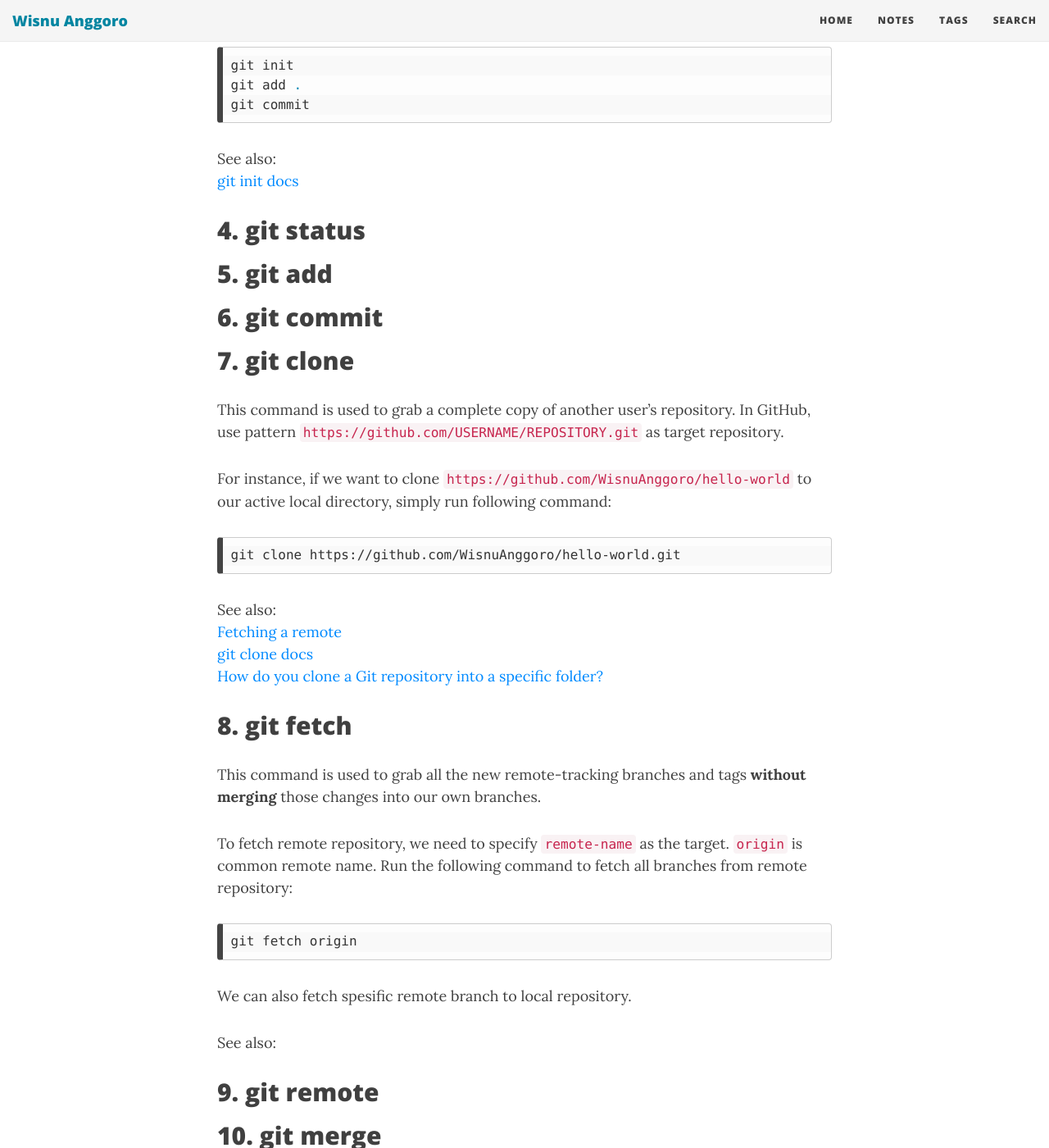
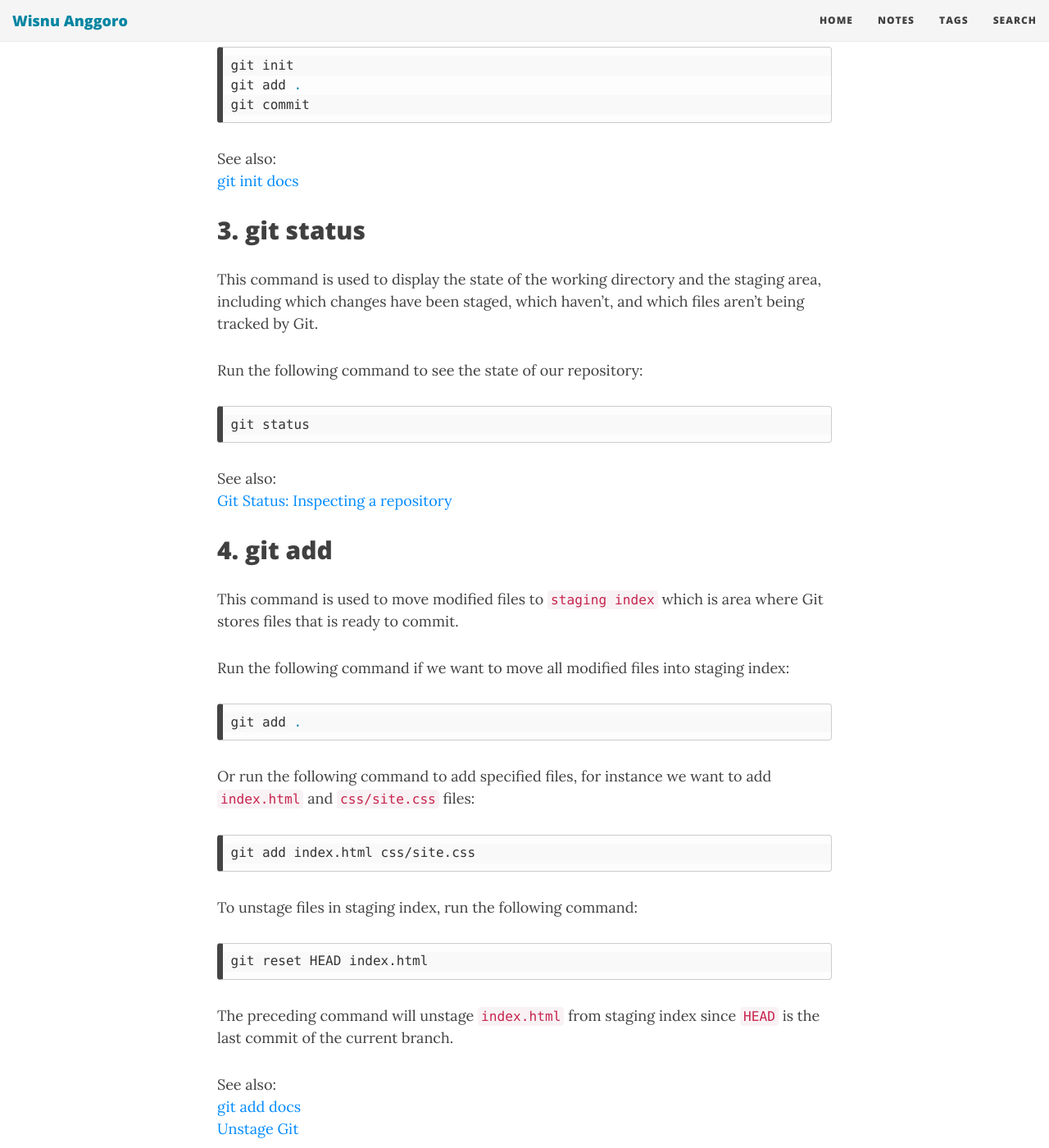
Before and after one commit to WisnuAnggoro/wisnuanggoro.github.io, a Jekyll site: the page built from _posts/2019-01-30-essential-git-commands.md, in a window 1280 px wide and 1400 px high, scrolled down 999 px. Shown: the whole window at 82% size. Built offline with Jekyll 4.4.1, drawn with Linux system fonts in a browser that asks for light colours; nearby versions of some CDN libraries; some of the changed text lies outside the part shown.

Commit message:
update note: git essential command

````diff
--- a/_posts/2019-01-30-essential-git-commands.md
+++ b/_posts/2019-01-30-essential-git-commands.md
@@ -42,13 +42,61 @@
 See also:<br />
 [git init docs](https://git-scm.com/docs/git-init)
 
-## 4. git status
+## 3. git status
 
-## 5. git add
+This command is used to display the state of the working directory and the staging area, including which changes have been staged, which haven’t, and which files aren’t being tracked by Git.
 
-## 6. git commit
+Run the following command to see the state of our repository:
 
-## 7. git clone
+```bash
+git status
+```
+
+See also:<br />
+[Git Status: Inspecting a repository](https://www.atlassian.com/git/tutorials/inspecting-a-repository)
+
+## 4. git add
+
+This command is used to move modified files to `staging index` which is area where Git stores files that is ready to commit.
+
+Run the following command if we want to move all modified files into staging index:
+
+```bash
+git add .
+```
+
+Or run the following command to add specified files, for instance we want to add `index.html` and `css/site.css` files:
+
+```bash
+git add index.html css/site.css
+```
+
+To unstage files in staging index, run the following command:
+
+```bash
+git reset HEAD index.html
+```
+
+The preceding command will unstage `index.html` from staging index since `HEAD` is the last commit of the current branch.
+
+See also:<br />
+[git add docs](https://git-scm.com/docs/git-add)<br />
+[Unstage Git](https://docs.gitlab.com/ee/university/training/topics/unstage.html)
+
+## 5. git commit
+
+This command is used to commit all files in staging index. We must provide a descriptive message when committing the staging index, for instance `add unit test for GetUser() function`
+
+Run the following command to commit staging index in Git:
+
+```bash
+git commit -m "<descriptive message>"
+```
+
+See also:<br />
+[git commit docs](https://git-scm.com/docs/git-commit)
+
+## 6. git clone
 
 This command is used to grab a complete copy of another user's repository. In GitHub, use pattern `https://github.com/USERNAME/REPOSITORY.git` as target repository.
 
@@ -63,26 +111,61 @@
 [git clone docs](https://git-scm.com/docs/git-clone)<br />
 [How do you clone a Git repository into a specific folder?](https://stackoverflow.com/questions/651038/how-do-you-clone-a-git-repository-into-a-specific-folder)
 
-## 8. git fetch
+## 7. git fetch
 
 This command is used to grab all the new remote-tracking branches and tags **without merging** those changes into our own branches.
 
-To fetch remote repository, we need to specify `remote-name` as the target. `origin` is common remote name. Run the following command to fetch all branches from remote repository:
+To fetch remote repository, we need to specify `remote-name` as the target. `origin` is common remote name.
+Run the following command to fetch all branches from remote repository (`origin`):
 
 ```bash
 git fetch origin
 ```
 
-We can also fetch spesific remote branch to local repository.
+We can also fetch spesific remote branch to local repository. For instance, the following command will only fetch `master` branch in `origin`:
+
+```bash
+git fetch origin/master
+```
 
 See also:<br />
-[]()
+[Git Basics - Working with Remotes](https://git-scm.com/book/en/v2/Git-Basics-Working-with-Remotes)
 
-## 9. git remote
+## 8. git remote
 
-## 10. git merge
+This command is used to add a new remote. Run the following command to create `origin` remote name:
 
-## 11. git branch
+```bash
+git remote add origin https://github.com/user/repo.git
+```
+
+To find out our remote name, use this command:
+
+```bash
+git remote -v
+```
+
+See also:<br />
+[git remote docs](https://git-scm.com/docs/git-remote)
+
+## 9. git merge
+
+This command is used to combine our local changes with changes made by others.
+
+Run this command to merge `remotename/branchname` to our active local branch:
+
+```bash
+git merge remotename/branchname
+```
+
+See also:<br />
+[git merge docs](https://git-scm.com/docs/git-merge)
+
+## 10. git pull
+
+## 11. git push
+
+## 12. git branch
 
 This command is used to list, create, or delete branches. To list local branches only, simply run the following command:
 
@@ -102,7 +185,6 @@
 
 ```bash
 git branch -d [branch_name]
-
 ```
 
 The `-d` argument stands for `--delete` which will delete the local branch only if we have already pushed and merged it to remote branches.
@@ -133,4 +215,26 @@
 See also:<br />
 [git show-branch docs](https://git-scm.com/docs/git-show-branch)
 
-## 13. git checkout
+## 14. git checkout
+
+This command is used to switch to different local branches. Run the following command to switch to `other-branch`:
+
+```bash
+git branch other-branch
+```
+
+To create and switch to a `new-branch`, run the following command:
+
+```bash
+git branch -b new-branch
+```
+
+See also:<br />
+[git checkout docs](https://git-scm.com/docs/git-checkout)
+
+---
+
+Source links:<br />
+[Essential git commands every developer should know](https://medium.com/@nendhruv/essential-git-commands-every-developer-should-know-1249d4d597b5)<br />
+[Git for beginners: 12 commands you need to know](https://blog.prototypr.io/git-for-beginners-12-commands-you-need-to-know-e084cce9cc94)<br />
+[Most Basic Git Commands with Examples – a Welcome Introduction to Git](https://rubygarage.org/blog/most-basic-git-commands-with-examples)
````
Also changed, not shown: other parts of _posts/2019-01-30-essential-git-commands.md (+1 -1 lines).
